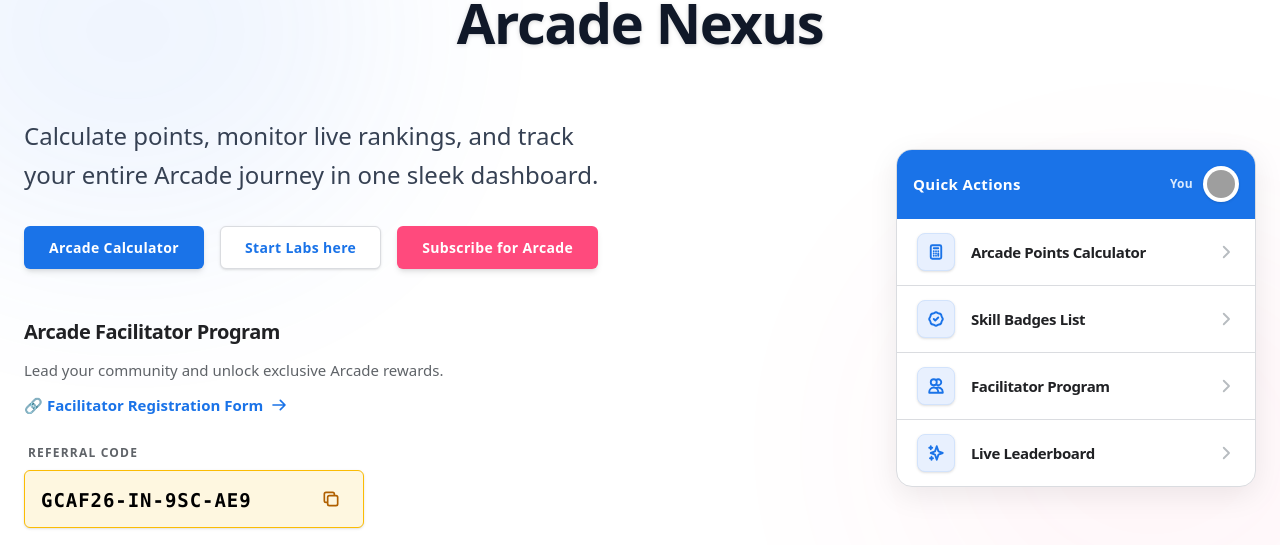
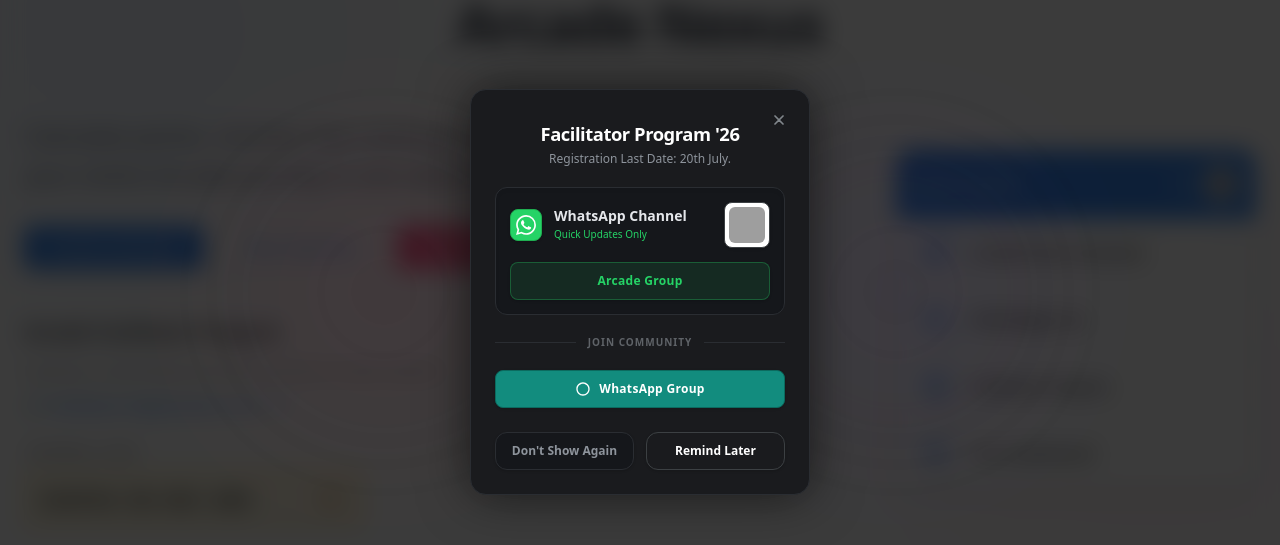
Before and after one commit to M-pixie/my-arcade-project, a Next.js app: page / in a window 1280 px wide. Shown: the part 108-653 px from the top of the page. Built offline with nearby package versions, Linux system fonts and the light colour scheme; no server answers; the database is empty; grey boxes are pictures that could not be loaded.

Commit message:
ewjbjfewbewkbewk

```diff
--- /dev/null
+++ b/app/components/PopupModal.tsx
@@ -0,0 +1,135 @@
+"use client";
+
+import { useState, useEffect } from "react";
+
+export default function PopupModal() {
+  const [isOpen, setIsOpen] = useState(false);
+
+  // Aapka Link Variable
+  const WHATSAPP_LINK = "https://chat.whatsapp.com/KqEzksayDXQFiDHMv0JqYY";
+
+  useEffect(() => {
+    // Sirf localStorage check karenge (Permanent memory)
+    const hasSeenModal = localStorage.getItem("arcade_popup_seen");
+    if (!hasSeenModal) {
+      const timer = setTimeout(() => {
+        setIsOpen(true);
+      }, 1000);
+      return () => clearTimeout(timer);
+    }
+  }, []);
+
+  const handleClose = (action: string) => {
+    setIsOpen(false);
+    if (action === "joined") {
+      localStorage.setItem("arcade_popup_seen", "true");
+    }
+    if (action === "later") {
+      sessionStorage.setItem("arcade_popup_seen", "true");
+    }
+  };
+
+  if (!isOpen) return null;
+
+  return (
+    <div className="fixed inset-0 z-[999] flex items-center justify-center p-4 bg-[#0a0a0b]/80 backdrop-blur-md animate-in fade-in duration-300">
+
+      {/* === AMBIENT GLOWS FOR PREMIUM VIBE === */}
+      <div className="absolute top-1/2 left-[30%] -translate-x-1/2 -translate-y-1/2 w-[250px] h-[250px] bg-[#f41256] opacity-[0.05] blur-[100px] rounded-full pointer-events-none"></div>
+      <div className="absolute top-1/2 right-[30%] translate-x-1/2 -translate-y-1/2 w-[250px] h-[250px] bg-[#7c3aed] opacity-[0.05] blur-[100px] rounded-full pointer-events-none"></div>
+
+      {/* === MAIN MODAL CONTAINER === */}
+      <div className="relative w-full max-w-[340px] bg-[#1a1b1e] rounded-2xl border border-[#2a2d32] shadow-[0_0_50px_rgba(0,0,0,0.6)] p-6 animate-in zoom-in-95 duration-300 font-sans overflow-hidden">
+
+        {/* Close Button */}
+        <button
+          onClick={() => handleClose("later")}
+          className="absolute top-4 right-4 text-[#80868b] hover:text-white bg-transparent hover:bg-[#2a2d32] rounded-full p-1.5 transition-colors focus:outline-none"
+        >
+          <svg className="w-4 h-4" fill="none" stroke="currentColor" strokeWidth="2.5" viewBox="0 0 24 24"><path strokeLinecap="round" strokeLinejoin="round" d="M6 18L18 6M6 6l12 12" /></svg>
+        </button>
+
+        {/* HEADER */}
+        <div className="text-center mt-2 mb-5">
+          <h2 className="text-[1.15rem] font-bold text-white leading-tight tracking-tight">Facilitator Program '26</h2>
+          <p className="text-[#8e949c] text-xs mt-1.5">Registration Last Date: 20th July.</p>
+        </div>
+
+        {/* HIGHLIGHTED CARD (Channel + QR) */}
+        <div className="bg-[#15171b] border border-[#2a2d32] rounded-xl p-3.5 mb-5 shadow-inner">
+          <div className="flex items-center justify-between mb-3.5">
+            <div className="flex items-center gap-3">
+              {/* WA Logo */}
+              <div className="w-8 h-8 rounded-lg bg-[#25D366] flex items-center justify-center text-white shrink-0 border border-[#1fae51] shadow-sm">
+                <svg className="w-5 h-5 fill-current" viewBox="0 0 24 24"><path d="M17.472 14.382c-.297-.149-1.758-.867-2.03-.967-.273-.099-.471-.148-.67.15-.197.297-.767.966-.94 1.164-.173.199-.347.223-.644.075-.297-.15-1.255-.463-2.39-1.475-.883-.788-1.48-1.761-1.653-2.059-.173-.297-.018-.458.13-.606.134-.133.298-.347.446-.52.149-.174.198-.298.298-.497.099-.198.05-.371-.025-.52-.075-.149-.669-1.612-.916-2.207-.242-.579-.487-.5-.669-.51-.173-.008-.371-.01-.57-.01-.198 0-.52.074-.792.372-.272.297-1.04 1.016-1.04 2.479 0 1.462 1.065 2.875 1.213 3.074.149.198 2.096 3.2 5.077 4.487.709.306 1.262.489 1.694.625.712.227 1.36.195 1.871.118.571-.085 1.758-.719 2.006-1.413.248-.694.248-1.289.173-1.413-.074-.124-.272-.198-.57-.347m-5.421 7.403h-.004a9.87 9.87 0 01-5.031-1.378l-.361-.214-3.741.982.998-3.648-.235-.374a9.86 9.86 0 01-1.51-5.26c.001-5.45 4.436-9.884 9.888-9.884 2.64 0 5.122 1.03 6.988 2.898a9.825 9.825 0 012.893 6.994c-.003 5.45-4.437 9.884-9.885 9.884m8.413-18.297A11.815 11.815 0 0012.05 0C5.495 0 .16 5.335.157 11.892c0 2.096.547 4.142 1.588 5.945L.057 24l6.305-1.654a11.882 11.882 0 005.683 1.448h.005c6.554 0 11.89-5.335 11.893-11.893a11.821 11.821 0 00-3.48-8.413z"/></svg>
+              </div>
+              <div>
+                <h3 className="text-gray-200 font-semibold text-sm leading-none">WhatsApp Channel</h3>
+                <p className="text-[#25D366] text-[10px] font-medium mt-1">Quick Updates Only</p>
+              </div>
+            </div>
+
+            {/* QR CODE Box (Kept white for scannability, but premium border) */}
+            <div className="bg-white p-1 rounded-lg border border-[#3c4043] shadow-sm">
+               <img
+                 src={`https://api.qrserver.com/v1/create-qr-code/?size=150x150&data=${encodeURIComponent(WHATSAPP_LINK)}`}
+                 alt="QR Code"
+                 className="w-9 h-9 object-cover rounded-md"
+               />
+            </div>
+          </div>
+
+          {/* Follow Channel Button */}
+          <a
+            href={WHATSAPP_LINK}
+            target="_blank"
+            rel="noreferrer"
+            className="w-full flex items-center justify-center gap-1.5 py-2.5 bg-[#25D366]/10 hover:bg-[#25D366]/20 text-[#25D366] text-xs font-bold rounded-lg border border-[#25D366]/30 shadow-sm transition-all focus:outline-none tracking-wide"
+          >
+            Arcade Group
+          </a>
+        </div>
+
+        {/* Divider text */}
+        <div className="flex items-center gap-3 mb-5">
+          <div className="h-px flex-1 bg-[#2a2d32]"></div>
+          <span className="text-[10px] text-[#5f6368] font-bold uppercase tracking-widest">Join Community</span>
+          <div className="h-px flex-1 bg-[#2a2d32]"></div>
+        </div>
+
+        {/* WhatsApp Group ONLY */}
+        <div className="mb-6">
+          <a
+            href={WHATSAPP_LINK}
+            target="_blank"
+            rel="noreferrer"
+            className="w-full flex items-center justify-center gap-2 py-2.5 bg-[#128C7E] hover:bg-[#075E54] text-white text-xs font-bold rounded-lg border border-[#0b6b5f] shadow-sm transition-all tracking-wide"
+          >
+            <svg className="w-4 h-4 fill-current" viewBox="0 0 24 24"><path d="M12 2C6.48 2 2 6.48 2 12s4.48 10 10 10 10-4.48 10-10S17.52 2 12 2zm0 18c-4.41 0-8-3.59-8-8s3.59-8 8-8 8 3.59 8 8-3.59 8-8 8z"/></svg>
+            WhatsApp Group
+          </a>
+        </div>
+
+        {/* BOTTOM ACTIONS */}
+        <div className="flex items-center gap-3">
+          {/* Don't Show Again Button */}
+          <button
+            onClick={() => handleClose("joined")}
+            className="flex-1 py-2.5 bg-[#15171b] hover:bg-[#202124] text-[#8e949c] hover:text-white text-xs font-bold rounded-xl border border-[#2a2d32] shadow-sm transition-all"
+          >
+            Don't Show Again
+          </button>
+
+          {/* Remind Later Button */}
+          <button
+            onClick={() => handleClose("later")}
+            className="flex-1 py-2.5 bg-transparent hover:bg-[#2a2d32] text-white text-xs font-bold rounded-xl border border-[#3c4043] hover:border-[#5f6368] shadow-sm transition-all"
+          >
+            Remind Later
+          </button>
+        </div>
+
+      </div>
+    </div>
+  );
+}
```
